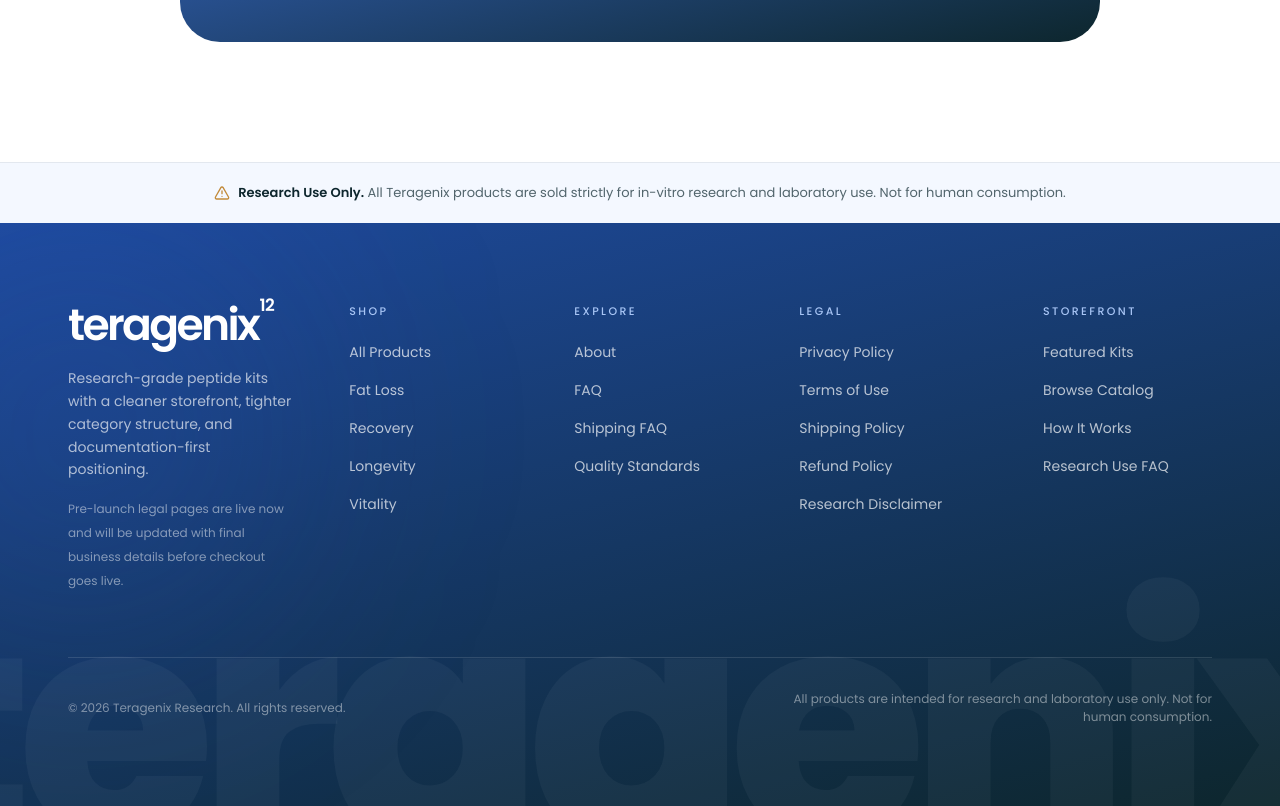
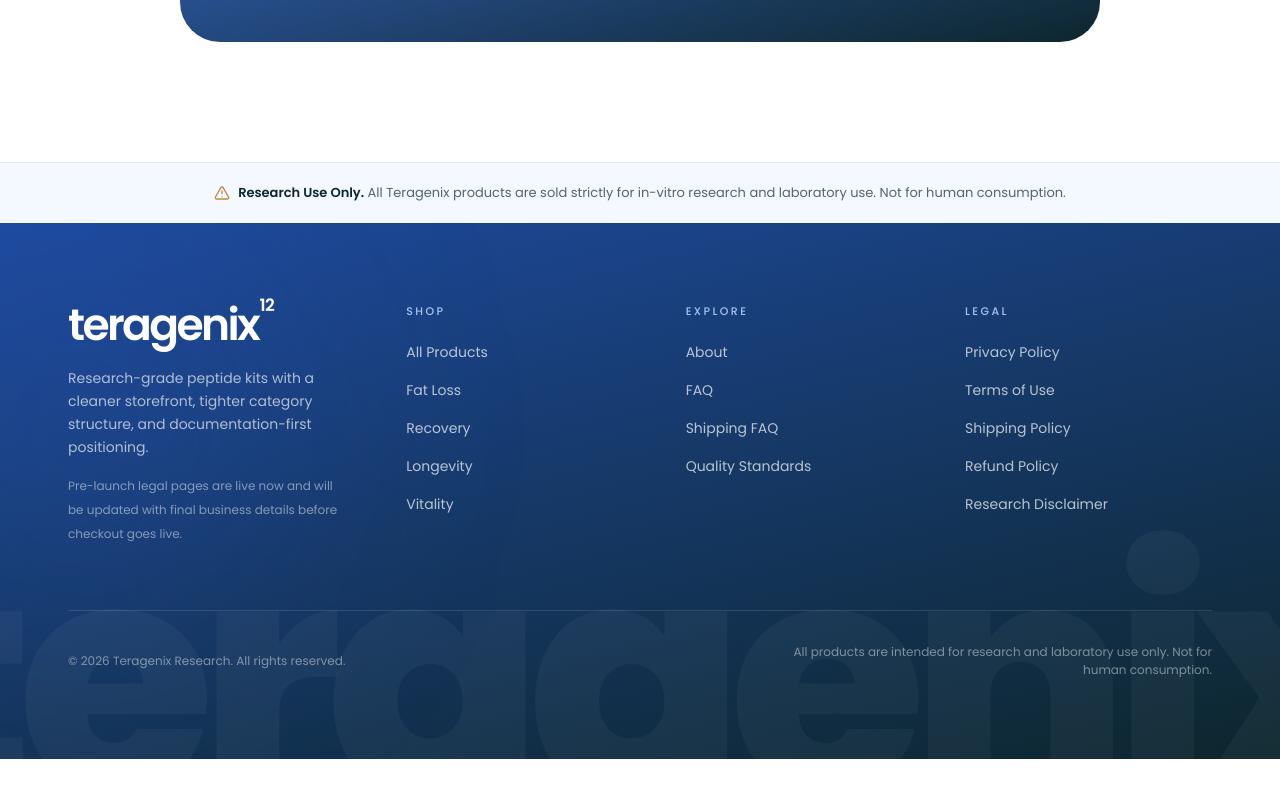
Before and after one commit to sethschnrt/teragenix, a Next.js app: page / in a window 1280 px wide. Shown: the part 6172-6978 px from the top of the page. After the commit the page ends 6931 px from the top, so only its background shows below. Built offline with nearby package versions, Linux system fonts and the light colour scheme.

Commit message:
simplify footer columns

```diff
--- a/src/components/footer.tsx
+++ b/src/components/footer.tsx
@@ -22,12 +22,6 @@
     { label: "Refund Policy", href: "/refund-policy" },
     { label: "Research Disclaimer", href: "/research-disclaimer" },
   ],
-  Storefront: [
-    { label: "Featured Kits", href: "/#featured" },
-    { label: "Browse Catalog", href: "/shop" },
-    { label: "How It Works", href: "/#how-it-works" },
-    { label: "Research Use FAQ", href: "/faq#general" },
-  ],
 };
 
 export function Footer() {
@@ -44,7 +38,7 @@
       </div>
 
       <div className="relative mx-auto max-w-[1240px] px-5 py-20 sm:px-8 lg:px-12">
-        <div className="grid gap-14 lg:grid-cols-[1.2fr_0.9fr_0.9fr_1fr_0.9fr]">
+        <div className="grid gap-14 lg:grid-cols-[1.2fr_0.95fr_0.95fr_1.05fr]">
           {/* Brand column */}
           <div className="md:col-span-1">
             <Logo size="lg" theme="light" />
```
